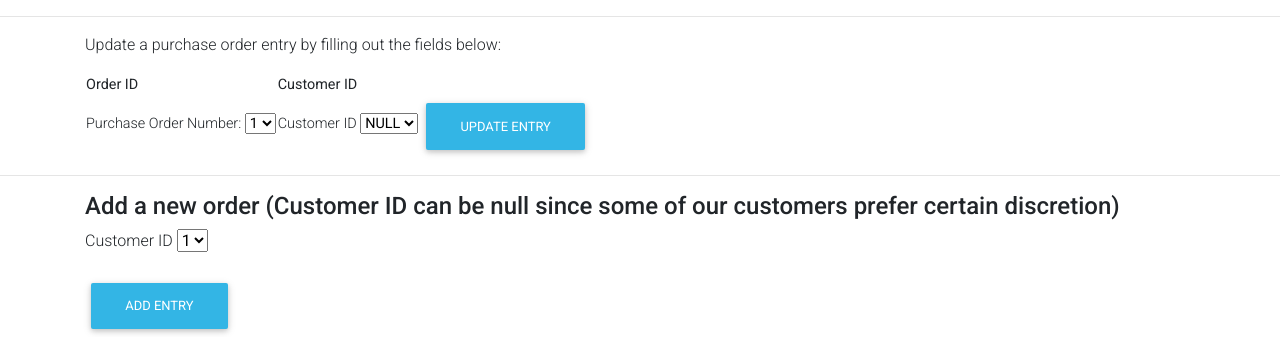
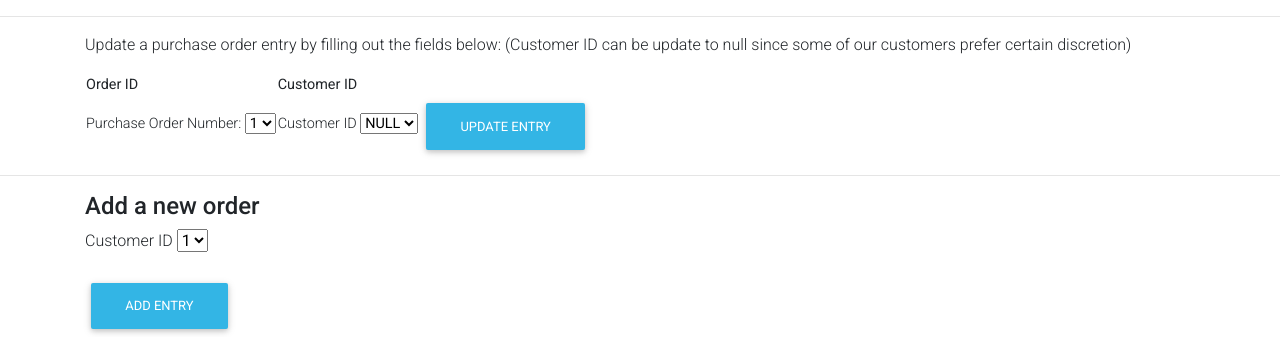
Before and after one commit to longmach/DiagonAlley, a Flask app: page /purchaseOrder in a window 1280 px wide. Shown: the part 642-979 px from the top of the page. Run offline with Flask 2, Linux system fonts and the light colour scheme; data comes from the database, SQL or seed files in the repository; data that the repository does not hold is empty; some libraries are stand-ins or nearby versions.

Commit message:
Update purchaseOrder.html

```diff
--- a/templates/purchaseOrder.html
+++ b/templates/purchaseOrder.html
@@ -98,7 +98,8 @@
     </div>
     <hr>
     <div id="UpdateHere" class="container justify-content-center mt-3">
-        <p id="update">Update a purchase order entry by filling out the fields below:</p>
+        <p id="update">Update a purchase order entry by filling out the fields below:
+		(Customer ID can be update to null since some of our customers prefer certain discretion)</p>
         <table>
             <thead>
                 <th>Order ID</th>
@@ -137,7 +138,7 @@
     <div class="justify-content-center mt-3">
         <fieldset>
             <form method="POST" id="order" class="insertPurchaseOrder">
-                <div class="container"><h4><strong>Add a new order (Customer ID can be null since some of our customers prefer certain discretion)</strong></h4></div>
+                <div class="container"><h4><strong>Add a new order</strong></h4></div>
                 <div class="container newOrder">
                     <div class="form-group">
 
```
